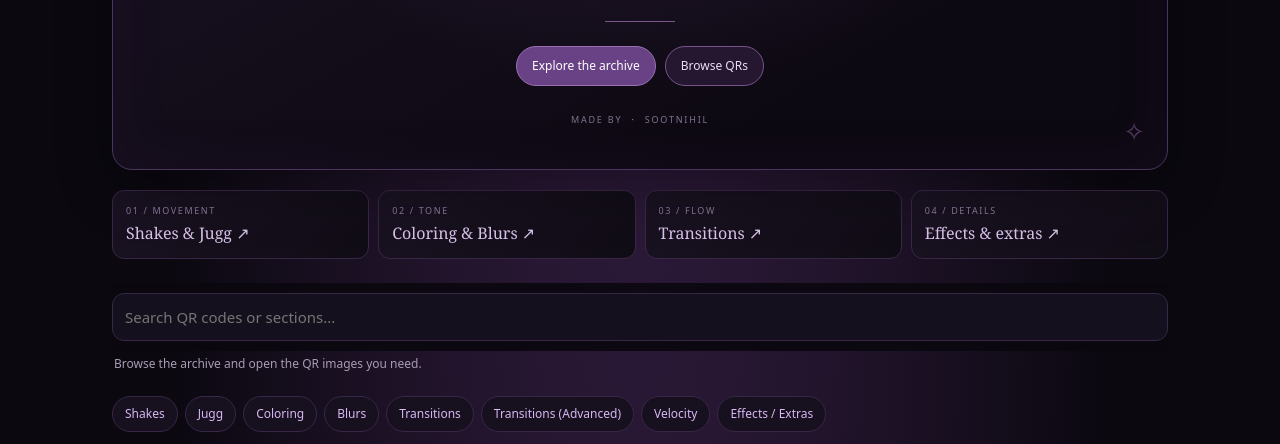
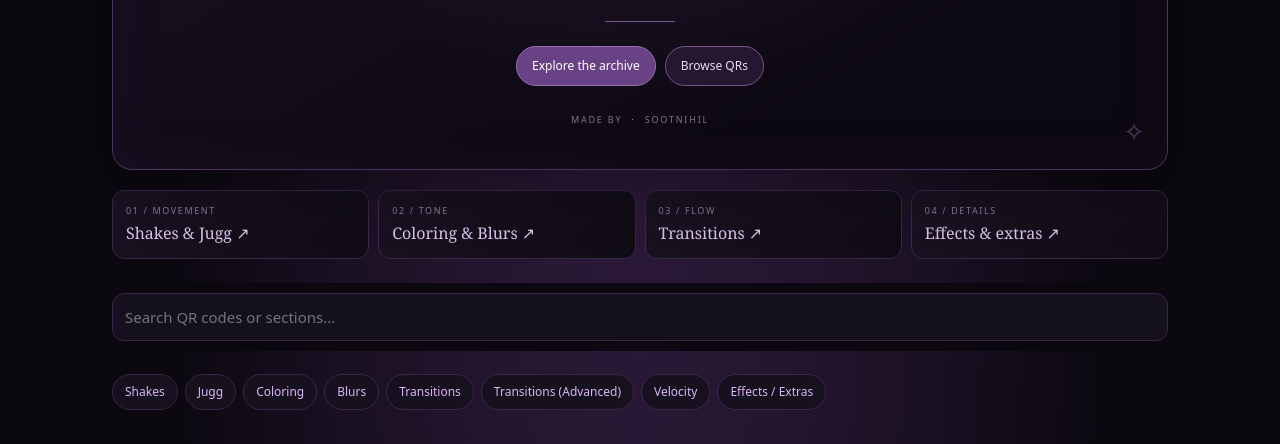
Before and after one commit to sootnihil/archive, a plain HTML site: page index.html in a window 1280 px wide. Shown: the part 313-757 px from the top of the page. Drawn offline with Linux system fonts and the light colour scheme.

Commit message:
Update index.html

```diff
--- a/index.html
+++ b/index.html
@@ -408,7 +408,7 @@ footer {
 </div>
 
 <p class="note">
-  Browse the archive and open the QR images you need.
+
 </p>
 
 <nav id="nav"></nav>
```
